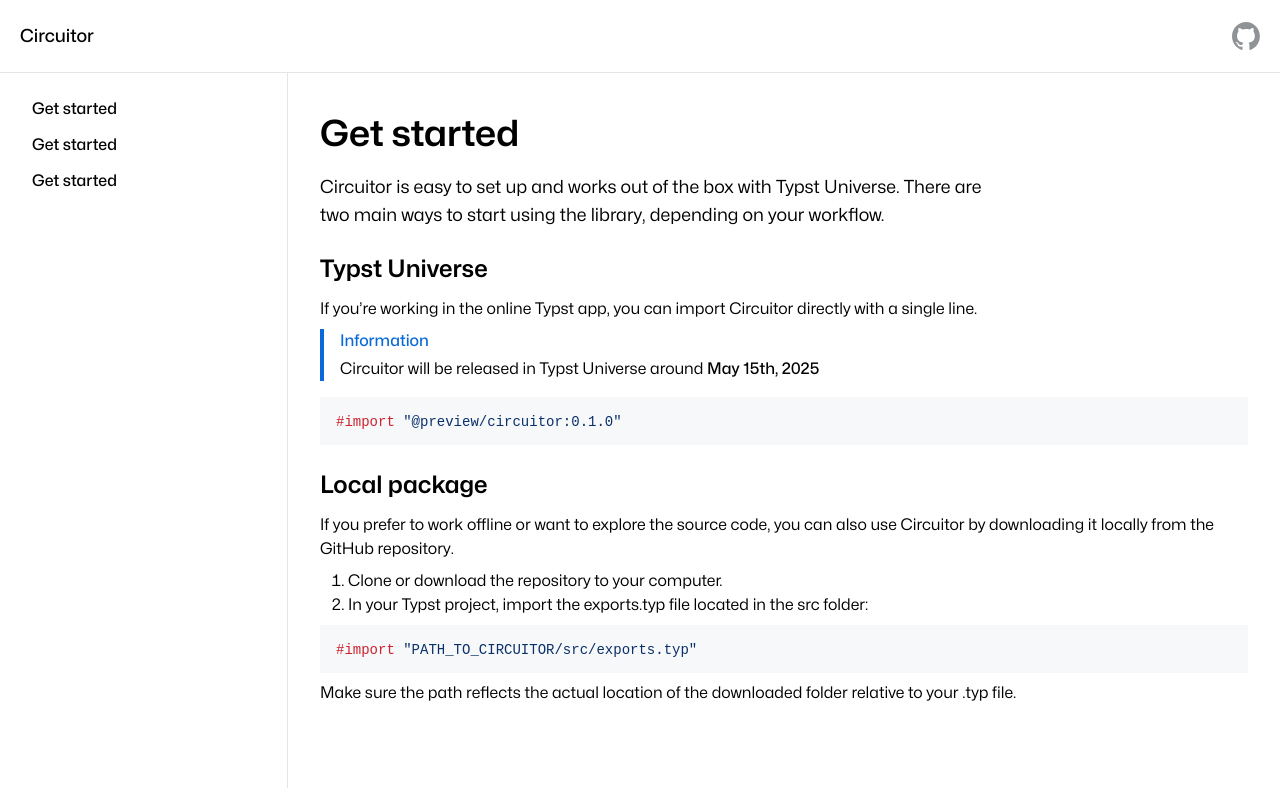
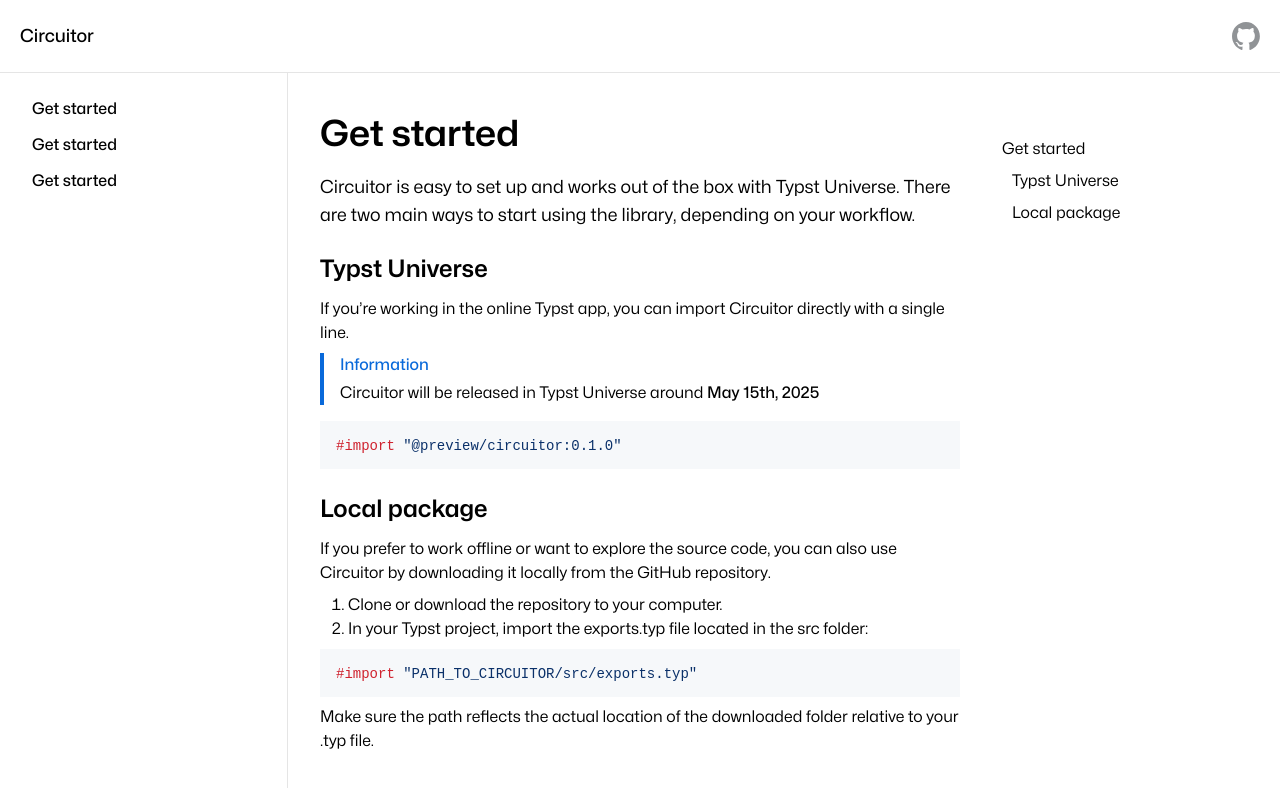
Before and after one commit to l0uisgrange/shiki-minimal-example, a SvelteKit app: page /docs in a window 1280 px wide. Shown: the top 788 px of the page. Built offline with nearby package versions, Linux system fonts and the light colour scheme; a web font is replaced by a local one.

Commit message:
Sidebar navigation

```diff
--- a/src/app.css
+++ b/src/app.css
@@ -25,7 +25,7 @@
 }
 
 html {
-    @apply font-display antialiased;
+    @apply font-display antialiased scroll-smooth;
     pre {
         @apply bg-neutral-100! dark:bg-neutral-800!;
     }
--- a/src/routes/+layout.svelte
+++ b/src/routes/+layout.svelte
@@ -6,7 +6,9 @@
 	let { children } = $props();
 </script>
 
-<div class="dark:gray-dark dark:border-neutral-border border-b border-neutral-200 py-3">
+<div
+	class="dark:gray-dark dark:border-neutral-border sticky top-0 left-0 z-10 border-b border-neutral-200 bg-white py-3 dark:bg-neutral-900"
+>
 	<div class="mx-auto flex items-center justify-between px-5 py-2.5 text-lg font-medium">
 		<a href="/circuitor">Circuitor</a>
 		<a
--- a/src/routes/docs/+layout.svelte
+++ b/src/routes/docs/+layout.svelte
@@ -5,9 +5,9 @@
 	let { children } = $props();
 </script>
 
-<div class="flex max-w-screen items-start overflow-hidden">
+<div class="relative flex max-w-screen items-start overflow-hidden">
 	<div
-		class="dark:border-neutral-border min-h-screen w-72 flex-none space-y-1 border-r border-neutral-200 p-5 font-medium"
+		class="dark:border-neutral-border sticky top-32 left-0 min-h-screen w-72 flex-none space-y-1 border-r border-neutral-200 p-5 font-medium"
 	>
 		<NavButton href="/circuitor/docs" active={page.url.pathname === '/circuitor/docs'}
 			>Get started</NavButton
@@ -19,8 +19,7 @@
 			>Get started</NavButton
 		>
 	</div>
-	<article class="px-8 py-10">
+	<article class="flex-auto px-8 py-10">
 		{@render children()}
 	</article>
-	<div></div>
 </div>
--- a/src/routes/docs/+page.svelte
+++ b/src/routes/docs/+page.svelte
@@ -1,8 +1,27 @@
 <script lang="ts">
 	import Code from '$lib/components/Code.svelte';
 	import { Notice } from '$lib';
+	import { onMount } from 'svelte';
+	import NavButton from '$lib/components/NavButton.svelte';
+
+	let headings: any[] = $state([]);
+
+	onMount(() => {
+		const headingElements = document.querySelectorAll('h1, h2, h3');
+		headings = Array.from(headingElements).map((element, index) => {
+			const uid = `heading-${index}`;
+			element.id = uid;
+			return {
+				level: parseInt(element.tagName.substring(1)),
+				text: element.textContent || '',
+				uid
+			};
+		});
+	});
 </script>
 
+<div class="flex items-start">
+	<main>
 		<h1>Get started</h1>
 		<p class="max-w-2xl text-lg">
 			Circuitor is easy to set up and works out of the box with <a
@@ -12,7 +31,8 @@
 		</p>
 		<h2>Typst Universe</h2>
 		<p>
-	If you’re working in the online Typst app, you can import Circuitor directly with a single line.
+			If you’re working in the online Typst app, you can import Circuitor directly with a
+			single line.
 		</p>
 		<Notice type="info" title="Information">
 			Circuitor will be released in Typst Universe around <span class="font-medium"
@@ -22,8 +42,8 @@
 		<Code content={'#import "@preview/circuitor:0.1.0"'} />
 		<h2 class="mt-3">Local package</h2>
 		<p>
-	If you prefer to work offline or want to explore the source code, you can also use Circuitor by
-	downloading it locally from the GitHub repository.
+			If you prefer to work offline or want to explore the source code, you can also use
+			Circuitor by downloading it locally from the GitHub repository.
 		</p>
 		<ul class="ms-7 list-outside list-decimal">
 			<li>Clone or download the repository to your computer.</li>
@@ -31,6 +51,19 @@
 		</ul>
 		<Code content={'#import "PATH_TO_CIRCUITOR/src/exports.typ"'} />
 		<p>
-	Make sure the path reflects the actual location of the downloaded folder relative to your .typ
-	file.
+			Make sure the path reflects the actual location of the downloaded folder relative to
+			your .typ file.
 		</p>
+	</main>
+	<div class="relative h-full w-72 flex-none p-5">
+		<ul class="sticky top-20">
+			{#each headings as heading}
+				<li style="margin-left: {heading.level * 10}px;">
+					<NavButton href={`#${heading.uid}`}>
+						{heading.text}
+					</NavButton>
+				</li>
+			{/each}
+		</ul>
+	</div>
+</div>
```
Lines whose indentation alone changed are shown as unchanged.
